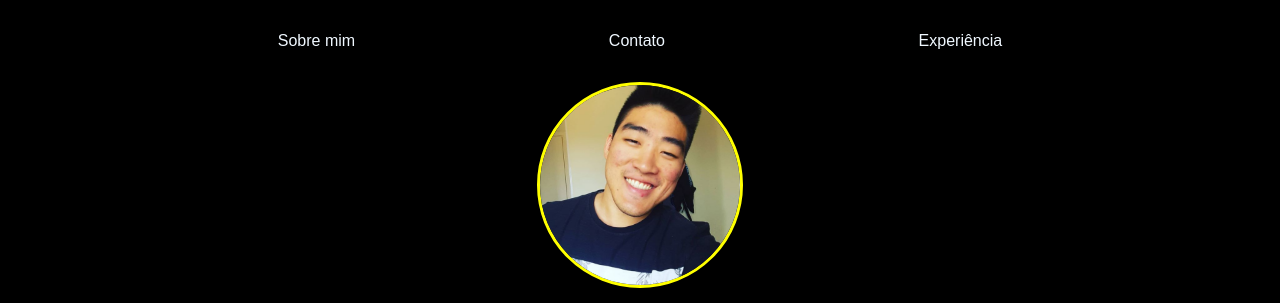
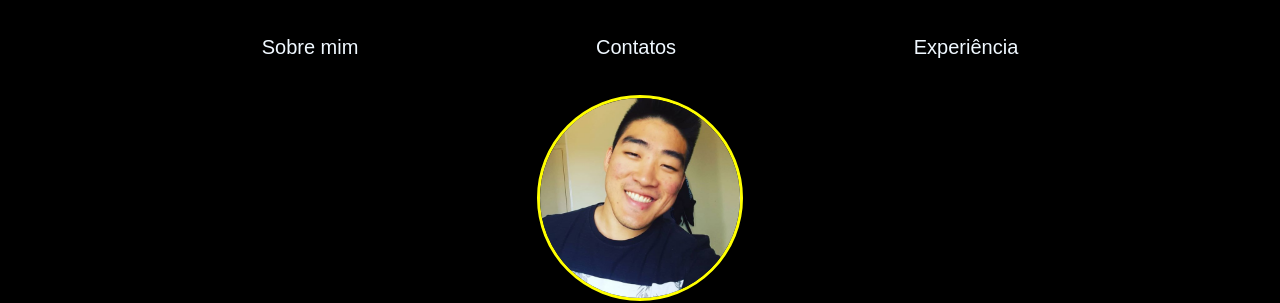
Before and after one commit to lucasakirahori/Site.Curriculo, a plain HTML site: page index.html in a window 1280 px wide. Shown: the top 303 px of the page. Drawn offline with Linux system fonts and the light colour scheme.

Commit message:
Ajustes feitos nas pagina "sobre mim" e "contatos"

```diff
--- a/contatos.css
+++ b/contatos.css
@@ -2,6 +2,14 @@ body{
     background-color: black;
     color: aliceblue;
     font-family: Arial, Helvetica, sans-serif;
+}
+
+header{
+    text-align: center;
+    text-decoration: none;
+    color: aliceblue;
+    font-family: Arial, Helvetica, sans-serif;
+    font-size: 20px;
 }
 
 div{
@@ -11,6 +19,8 @@ div{
 }
 a{
     color: aliceblue;
+    text-decoration: none;
+    font-family: Arial, Helvetica, sans-serif;
 }
 
 img{
--- a/index.html
+++ b/index.html
@@ -12,7 +12,7 @@
         <ul>
             <li><a href="index.html">Sobre mim</a>
             </li>
-            <li><a href="contatos.html">Contato</a>
+            <li><a href="contatos.html">Contatos</a>
             </li>
             <li><a href="experiencias.html">Experiência</a>
         </li>
--- a/style.css
+++ b/style.css
@@ -11,11 +11,14 @@ ul{
     list-style-type: none;
     align-items: center;
     padding: 16px;
+    font-size: 20px;
+    font-family: Arial, Helvetica, sans-serif;
 }
 
 a{
     color: aliceblue;
     text-decoration: none;
+    font-family: Arial, Helvetica, sans-serif;
 }
 
 header img{
```
Also changed, not shown: contatos.html (+3 -0 lines).
